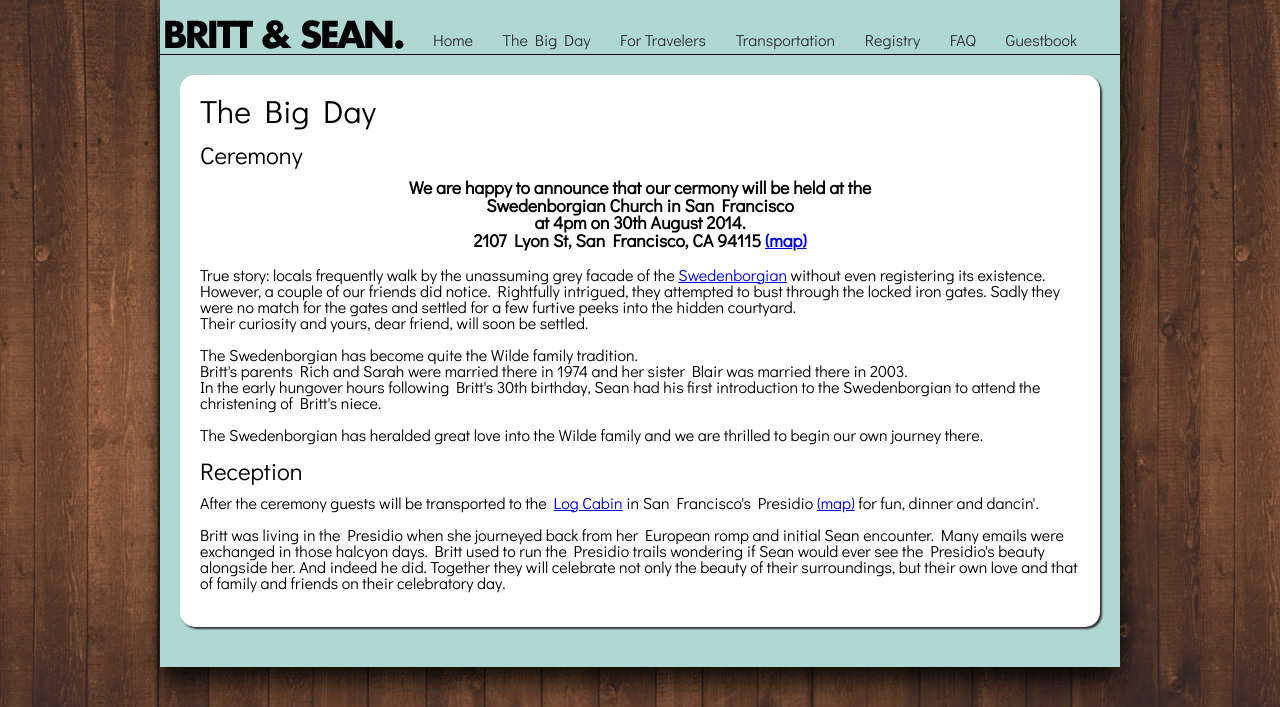
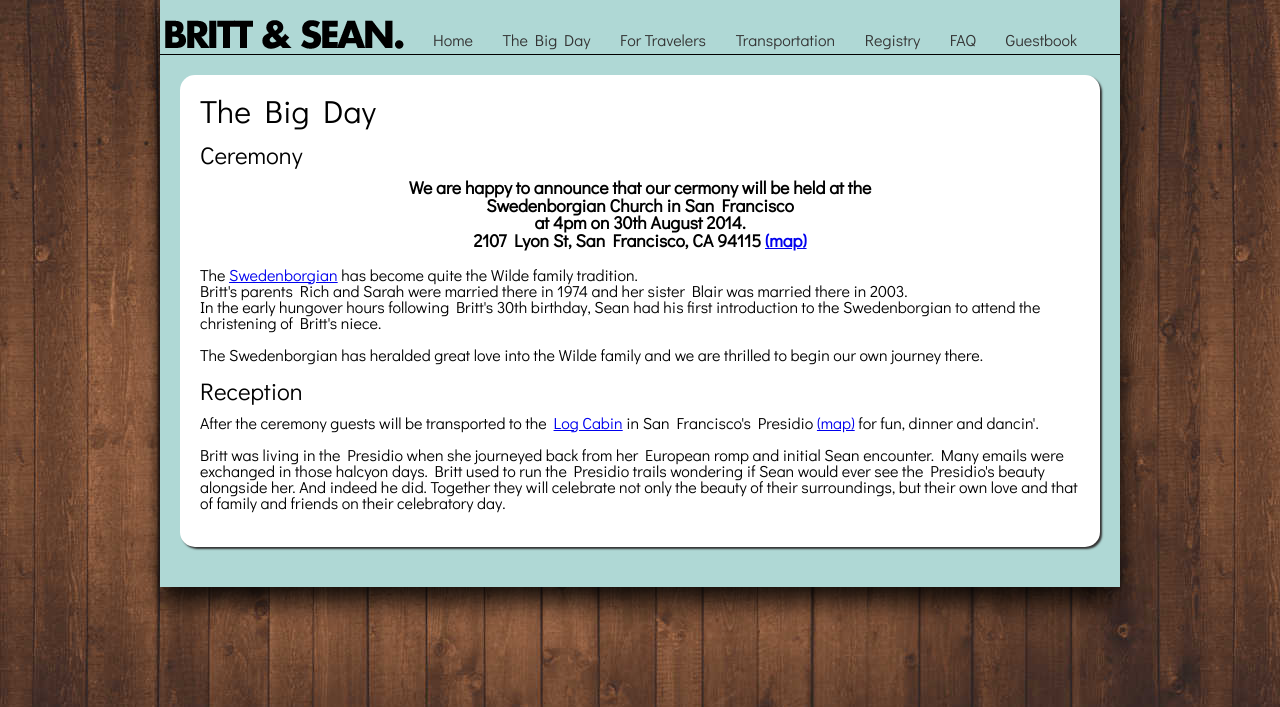
Before and after one commit to seanbelling/brittandsean, a PHP site: page /wedding in a window 1280 px wide. Shown: the top 707 px of the page. Run offline with PHP 8.4, Linux system fonts and the light colour scheme; some libraries are stand-ins or nearby versions.

Commit message:
this is getting annoying

```diff
--- a/wedding.php
+++ b/wedding.php
@@ -110,11 +110,7 @@
               <div style="text-align:center;font-size:110%;font-weight:bold;"><p>We are happy to announce that our cermony will be held at the<br />
               Swedenborgian Church in San Francisco<br />at 4pm on 30th August 2014.<br />
               2107 Lyon St, San Francisco, CA 94115 <a href="http://goo.gl/maps/J9Zjp" target="_blank">(map)</a></p></div>
-              <p>True story: locals frequently walk by the unassuming grey facade of the <a href="http://www.sfswedenborgian.org/Landmarking/Landmark.asp" target="_blank">Swedenborgian</a> without even registering its existence.<br />
-              However, a couple of our friends did notice. Rightfully intrigued, they attempted to bust through the locked iron gates.
-              Sadly they were no match for the gates and settled for a few furtive peeks into the hidden courtyard.<br />
-              Their curiosity and yours, dear friend, will soon be settled.</p>
-              <p>The Swedenborgian has become quite the Wilde family tradition.<br />Britt's parents Rich and Sarah were married there in 1974
+              <p>The <a href="http://www.sfswedenborgian.org/Landmarking/Landmark.asp" target="_blank">Swedenborgian</a> has become quite the Wilde family tradition.<br />Britt's parents Rich and Sarah were married there in 1974
               and her sister Blair was married there in 2003.<br />
               In the early hungover hours following Britt's 30th birthday, Sean had his first introduction to the Swedenborgian to attend
               the christening of Britt's niece.</p>
```
